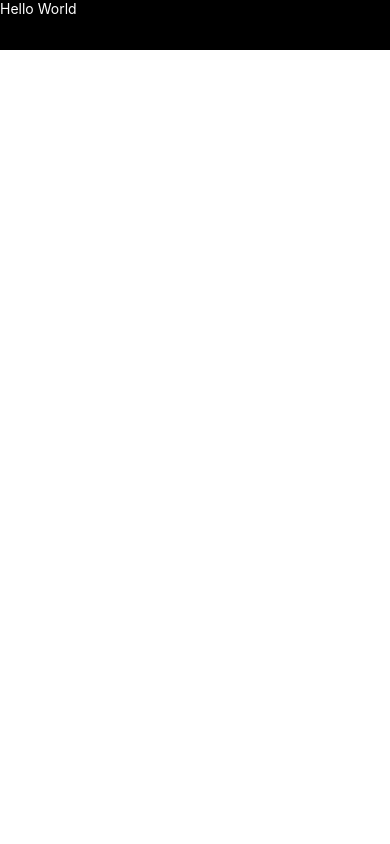
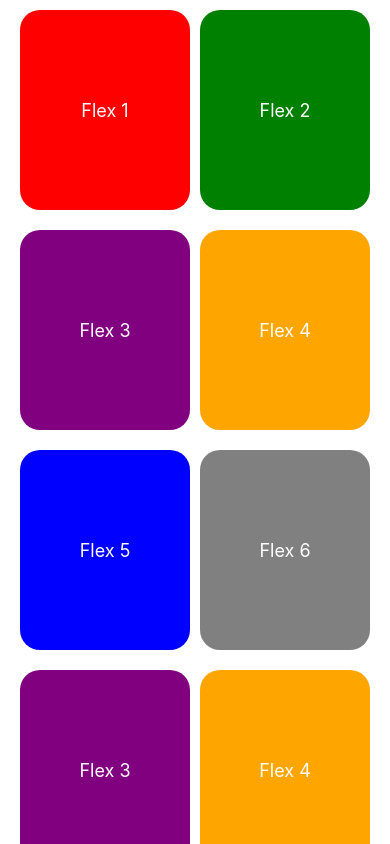
Before and after one commit to UsmanSagheer-dev/firstApp, a React Native app: screen / in a window 390 px wide. Built offline with nearby package versions, Linux system fonts and the light colour scheme.

Commit message:
trying understand the native

```diff
--- a/App.tsx
+++ b/App.tsx
@@ -1,13 +1,68 @@
 import React from 'react';
-import { Text, View } from 'react-native';
+import {View, Text, StyleSheet, ScrollView} from 'react-native';
+import FirstCard from './android/app/src/components/firstCard/FirstCard';
 
-function App(): React.JSX.Element {
+function App() {
   return (
-    <View style={{ backgroundColor: "black", height: 50 }}>
-  <Text style={{ color: "white" }}>Hello World</Text>
-</View>
-
+    <ScrollView style={styles.container}>
+      <View style={[styles.box]}>
+        <View style={[styles.box, {flex: 1, backgroundColor: 'red'}]}>
+          <Text style={styles.text}>Flex 1</Text>
+        </View>
+        <View style={[styles.box, {flex: 1, backgroundColor: 'green'}]}>
+          <Text style={styles.text}>Flex 2</Text>
+        </View>
+      </View>
+      <View style={[styles.box]}>
+        <View style={[styles.box, {flex: 2, backgroundColor: 'purple'}]}>
+          <Text style={styles.text}>Flex 3</Text>
+        </View>
+        <View style={[styles.box, {flex: 2, backgroundColor: 'orange'}]}>
+          <Text style={styles.text}>Flex 4</Text>
+        </View>
+      </View>
+      <View style={[styles.box]}>
+        <View style={[styles.box, {flex: 2, backgroundColor: 'blue'}]}>
+          <Text style={styles.text}>Flex 5</Text>
+        </View>
+        <View style={[styles.box, {flex: 2, backgroundColor: 'gray'}]}>
+          <Text style={styles.text}>Flex 6</Text>
+        </View>
+      </View>
+      <View style={[styles.box]}>
+        <View style={[styles.box, {flex: 2, backgroundColor: 'purple'}]}>
+          <Text style={styles.text}>Flex 3</Text>
+        </View>
+        <View style={[styles.box, {flex: 2, backgroundColor: 'orange'}]}>
+          <Text style={styles.text}>Flex 4</Text>
+        </View>
+      </View>
+      <View>
+        <FirstCard/>
+      </View>
+    </ScrollView>
   );
 }
 
+const styles = StyleSheet.create({
+  container: {
+    flex: 1,
+    padding: 20,
+  },
+  box: {
+    flexDirection: 'row',
+    justifyContent: 'center',
+    alignItems: 'center',
+    width: '100%',
+    height: 200,
+    borderRadius: 20,
+    gap: 10,
+    marginBottom: 20,
+  },
+  text: {
+    color: 'white',
+    fontSize: 18,
+  },
+});
+
 export default App;
```
Also changed, not shown: 3 other files (tests, documents, lock files or other folders).
